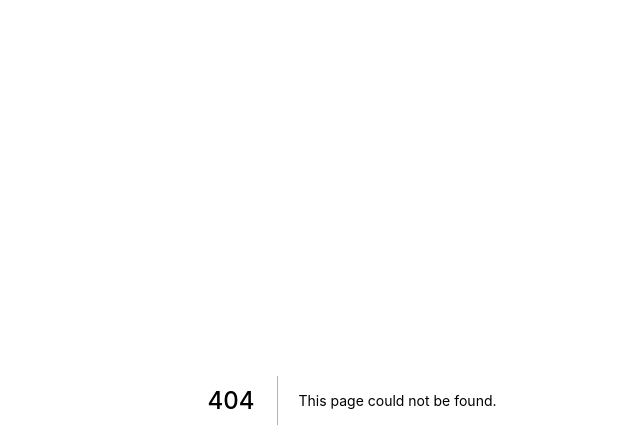
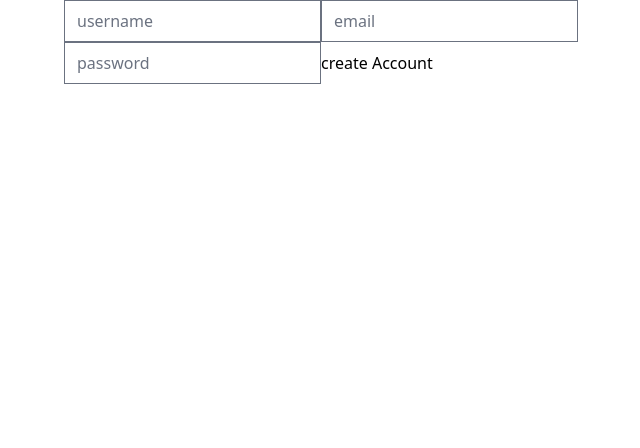
Before and after one commit to kkwondev/carrot-market, a Next.js app: page /forms in a window 1280 px wide. Before the commit this address had no page. Shown: the top 448 px of the page, without its empty margins (288-928 px from the left). Built offline with nearby package versions, Linux system fonts and the light colour scheme.

Commit message:
#7.0 ~ #7.4

```diff
--- a/package.json
+++ b/package.json
@@ -13,7 +13,8 @@
     "@tailwindcss/forms": "^0.5.3",
     "next": "12.2.5",
     "react": "18.2.0",
-    "react-dom": "18.2.0"
+    "react-dom": "18.2.0",
+    "react-hook-form": "^7.35.0"
   },
   "devDependencies": {
     "@types/node": "18.7.13",
--- /dev/null
+++ b/pages/forms.tsx
@@ -0,0 +1,45 @@
+import { FieldErrors, useForm } from "react-hook-form";
+
+interface LoginFrom {
+  username: string;
+  email: string;
+  password: string;
+}
+
+export default function Forms() {
+  const { register, handleSubmit } = useForm<LoginFrom>(); // register input state 연결. (자동으로 state를 만들고 연결해주는듯.)
+
+  const onValid = (data: LoginFrom) => {
+    console.log("onValid");
+  };
+
+  const onInValid = (errors: FieldErrors) => {
+    console.log(errors);
+  };
+  return (
+    <form onSubmit={handleSubmit(onValid, onInValid)}>
+      <input
+        {...register("username", {
+          required: "username is required",
+          minLength: {
+            message: "5자리 이상 입력하세요.",
+            value: 5,
+          },
+        })}
+        type="text"
+        placeholder="username"
+      />
+      <input
+        {...register("email", { required: "email is required" })}
+        type="email"
+        placeholder="email"
+      />
+      <input
+        {...register("password", { required: "password is required" })}
+        type="password"
+        placeholder="password"
+      />
+      <input type="submit" value="create Account" />
+    </form>
+  );
+}
```
Also changed, not shown: 1 other file (tests, documents, lock files or other folders).
